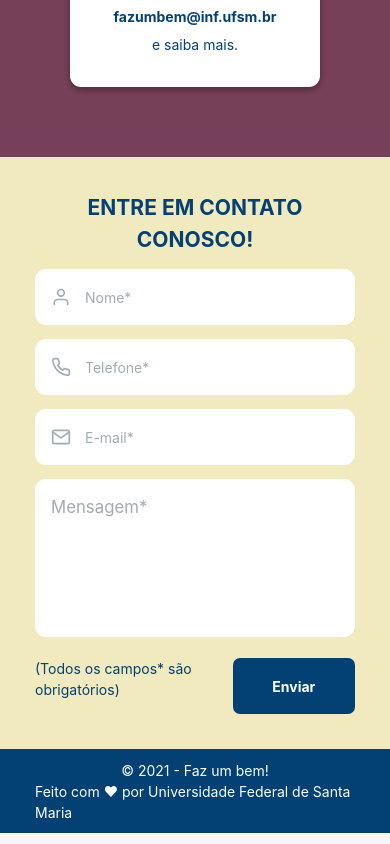
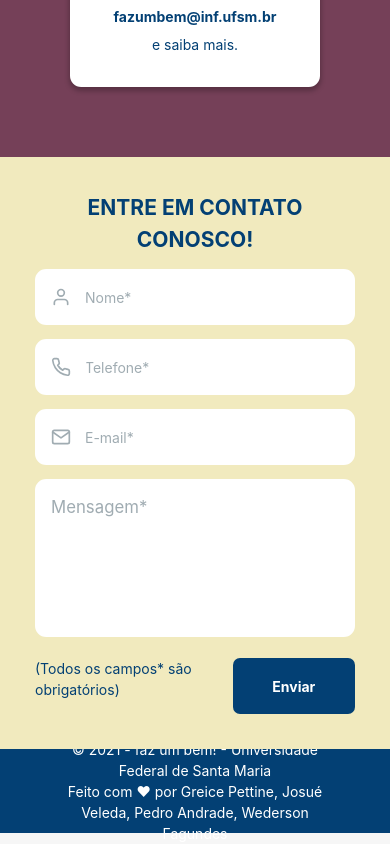
Before and after one commit to Faz-um-bem/frontend, a Next.js app: page / in a window 390 px wide. Shown: the part 3544-4388 px from the top of the page. Built offline with nearby package versions, Linux system fonts and the light colour scheme.

Commit message:
Ajustando responsividade

```diff
--- a/src/components/Footer/index.tsx
+++ b/src/components/Footer/index.tsx
@@ -5,8 +5,11 @@ import { Container } from './styled';
 export function Footer() {
   return (
     <Container>
-      <h1>&copy; 2021 - Faz um bem!</h1>
-      <span>Feito com ♥ por Universidade Federal de Santa Maria</span>
+      <h1>&copy; 2021 - faz um bem! - Universidade Federal de Santa Maria</h1>
+      <span>
+        Feito com ♥ por Greice Pettine, Josué Veleda, Pedro Andrade, Wederson
+        Fagundes
+      </span>
     </Container>
   );
 }
--- a/src/components/Footer/styled.ts
+++ b/src/components/Footer/styled.ts
@@ -24,5 +24,7 @@ export const Container = styled.footer`
 
   @media (max-width: 767.98px) {
     padding: 2.5rem;
+    text-align: center;
+    padding: 0 4rem;
   }
 `;
--- a/src/components/ScrollToTop/styles.ts
+++ b/src/components/ScrollToTop/styles.ts
@@ -14,10 +14,15 @@ export const Container = styled.div<ShowScrollProps>`
   height: 2.5rem;
   border-radius: 50%;
   ${props => props.showScroll && 'align-items: center'};
+  z-index: 999999;
 
   svg {
     width: 4.5rem;
     height: 4.5rem;
     color: var(--orange);
   }
+
+  @media (max-width: 575.98px) {
+    right: 15px;
+  }
 `;
```
